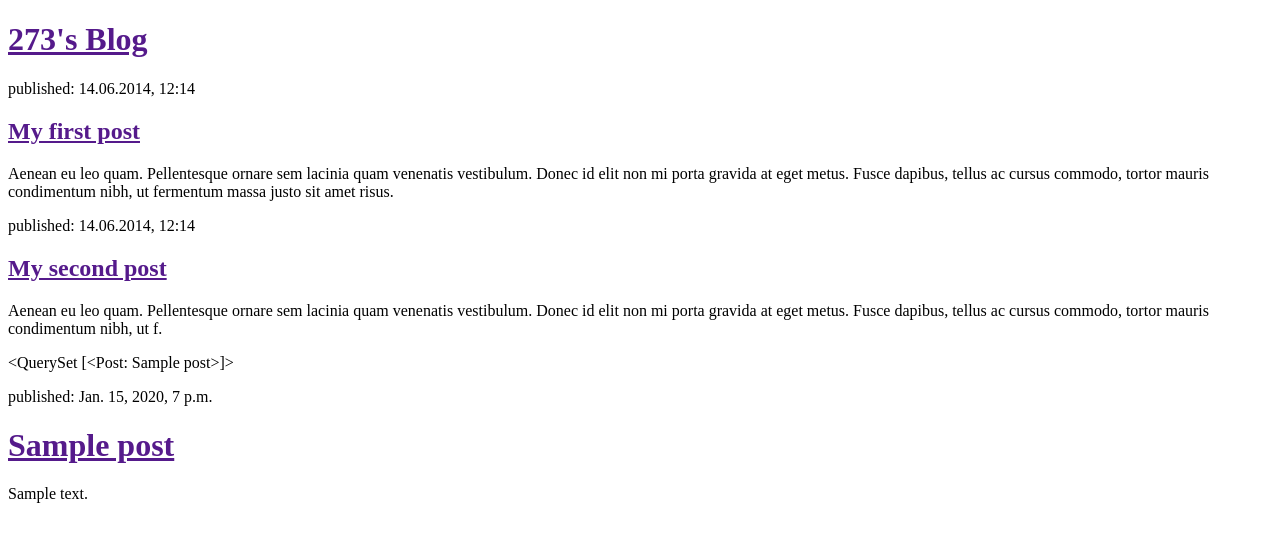
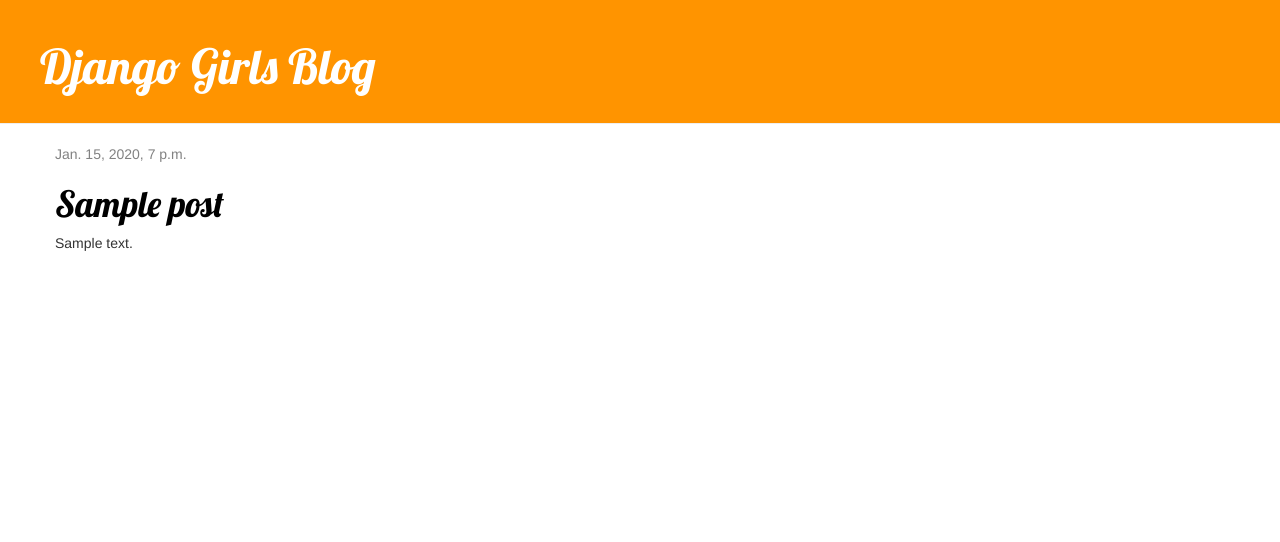
Before and after one commit to jisanglee/django_firstapp, a Django app: template mysite/blog/templates/blog/post_list.html in a window 1280 px wide. Shown: the top 542 px of the page. Run offline with Django 3.2, Linux system fonts and the light colour scheme; the template is opened without the code that fills it: values that come from a table or form of the project are taken from there, others are empty; tables that the repository leaves empty hold one stand-in row (values such as "Sample post"); some libraries are stand-ins or nearby versions.

Commit message:
Added view and template for detailed blog post as well as CSS for the site.

```diff
--- /dev/null
+++ b/mysite/blog/static/css/blog.css
@@ -0,0 +1,46 @@
+.page-header {
+    background-color: #ff9400;
+    margin-top: 0;
+    padding: 20px 20px 20px 40px;
+}
+
+.page-header h1, .page-header h1 a, .page-header h1 a:visited, .page-header h1 a:active {
+    color: #ffffff;
+    font-size: 36pt;
+    text-decoration: none;
+}
+
+.content {
+    margin-left: 40px;
+}
+
+h1, h2, h3, h4 {
+    font-family: 'Lobster', cursive;
+}
+
+.date {
+    color: #828282;
+}
+
+.save {
+    float: right;
+}
+
+.post-form textarea, .post-form input {
+    width: 100%;
+}
+
+.top-menu, .top-menu:hover, .top-menu:visited {
+    color: #ffffff;
+    float: right;
+    font-size: 26pt;
+    margin-right: 20px;
+}
+
+.post {
+    margin-bottom: 70px;
+}
+
+.post h1 a, .post h1 a:visited {
+    color: #000000;
+}
--- /dev/null
+++ b/mysite/blog/templates/blog/base.html
@@ -0,0 +1,24 @@
+{% load static %}
+<html>
+    <head>
+        <title>273's Django blog</title>
+        <link rel="stylesheet" href="//maxcdn.bootstrapcdn.com/bootstrap/3.2.0/css/bootstrap.min.css">
+        <link rel="stylesheet" href="//maxcdn.bootstrapcdn.com/bootstrap/3.2.0/css/bootstrap-theme.min.css">
+        <link href='//fonts.googleapis.com/css?family=Lobster&subset=latin,latin-ext' rel='stylesheet' type='text/css'>
+        <link rel="stylesheet" href="{% static 'css/blog.css' %}">
+    </head>
+    <body>
+        <div class="page-header">
+            <h1><a href="/">Django Girls Blog</a></h1>
+        </div>
+
+        <div class="content container">
+            <div class="row">
+                <div class="col-md-8">
+                {% block content %}
+                {% endblock %}
+                </div>
+            </div>
+        </div>
+    </body>
+</html>
--- a/mysite/blog/templates/blog/post_list.html
+++ b/mysite/blog/templates/blog/post_list.html
@@ -1,33 +1,13 @@
-<!DOCTYPE html>
-<html lang="en">
-<head>
-    <meta charset="UTF-8">
-    <meta name="viewport" content="width=device-width, initial-scale=1.0">
-    <meta http-equiv="X-UA-Compatible" content="ie=edge">
-    <title>273's Blog</title>
-</head>
-<body>
-    <div>
-        <h1><a href="">273's Blog</a></h1>
-    </div>
-    <div>
-        <p>published: 14.06.2014, 12:14</p>
-        <h2><a href="">My first post</a></h2>
-        <p>Aenean eu leo quam. Pellentesque ornare sem lacinia quam venenatis vestibulum. Donec id elit non mi porta gravida at eget metus. Fusce dapibus, tellus ac cursus commodo, tortor mauris condimentum nibh, ut fermentum massa justo sit amet risus.</p>
-    </div>
+{% extends 'blog/base.html' %}
 
-    <div>
-        <p>published: 14.06.2014, 12:14</p>
-        <h2><a href="">My second post</a></h2>
-        <p>Aenean eu leo quam. Pellentesque ornare sem lacinia quam venenatis vestibulum. Donec id elit non mi porta gravida at eget metus. Fusce dapibus, tellus ac cursus commodo, tortor mauris condimentum nibh, ut f.</p>
-    </div>
-    {{posts}}
+{% block content %}
     {% for post in posts %}
-    <div>
-        <p>published: {{ post.published_date }}</p>
-        <h1><a href="">{{ post.title }}</a></h1>
-        <p>{{ post.text|linebreaksbr }}</p>
-    </div>
+        <div class="post">
+            <div class="date">
+                {{ post.published_date }}
+            </div>
+            <h1><a href="{% url 'post_detail' pk=post.pk %}">{{ post.title }}</a></h1>
+            <p>{{ post.text|linebreaksbr }}</p>
+        </div>
     {% endfor %}
-</body>
-</html>
+{% endblock %}
--- a/mysite/blog/urls.py
+++ b/mysite/blog/urls.py
@@ -3,4 +3,5 @@
 
 urlpatterns = [
     path('', views.post_list, name='post_list'),
+    path('post/<int:pk>/', views.post_detail, name='post_detail'),
 ]
--- a/mysite/blog/views.py
+++ b/mysite/blog/views.py
@@ -1,7 +1,11 @@
 from django.shortcuts import render
 from django.utils import timezone
 from .models import Post
-
+from django.shortcuts import render, get_object_or_404
 def post_list(request):
     posts = Post.objects.filter(published_date__lte=timezone.now()).order_by('published_date')
     return render(request,'blog/post_list.html',{'posts': posts})
+
+def post_detail(request, pk):
+    post = get_object_or_404(Post, pk=pk)
+    return render(request, 'blog/post_detail.html', {'post': post})
```
Also changed, not shown: mysite/blog/templates/blog/post_detail.html (added, +13 -0 lines).
